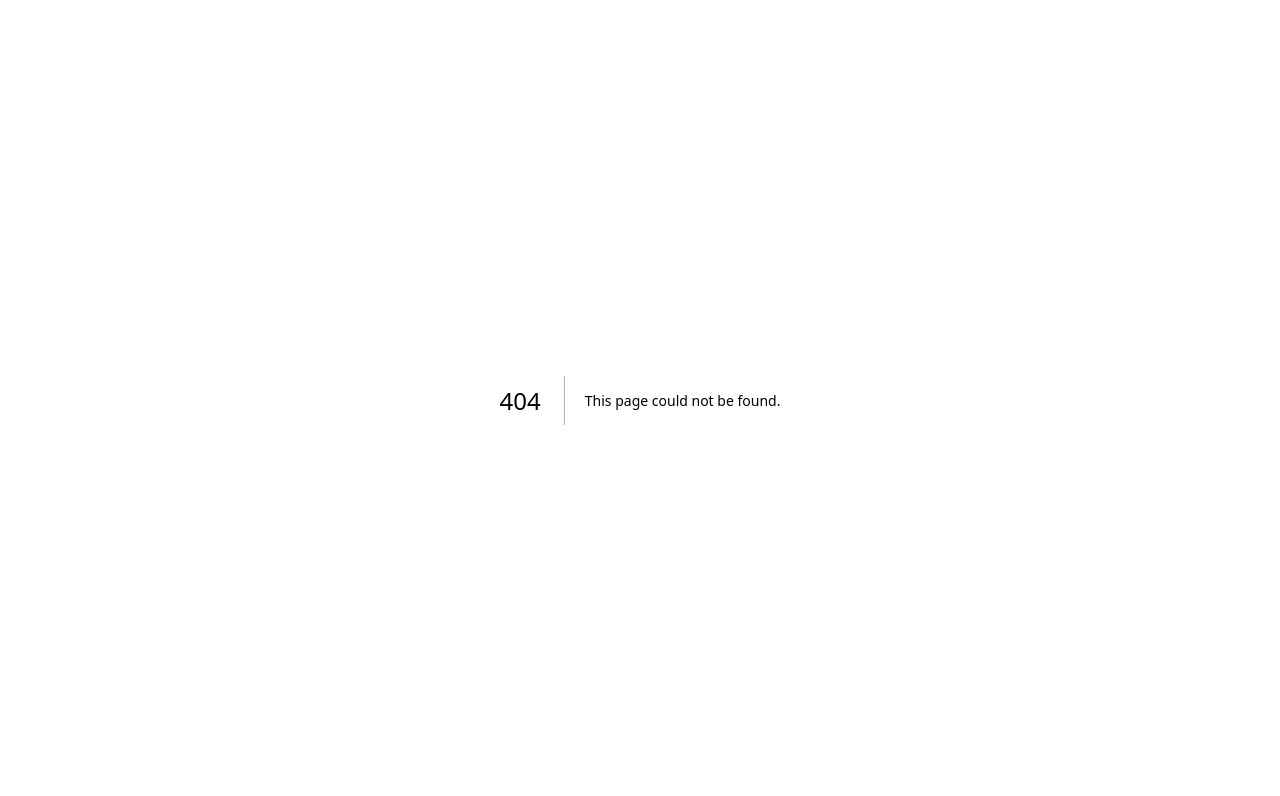
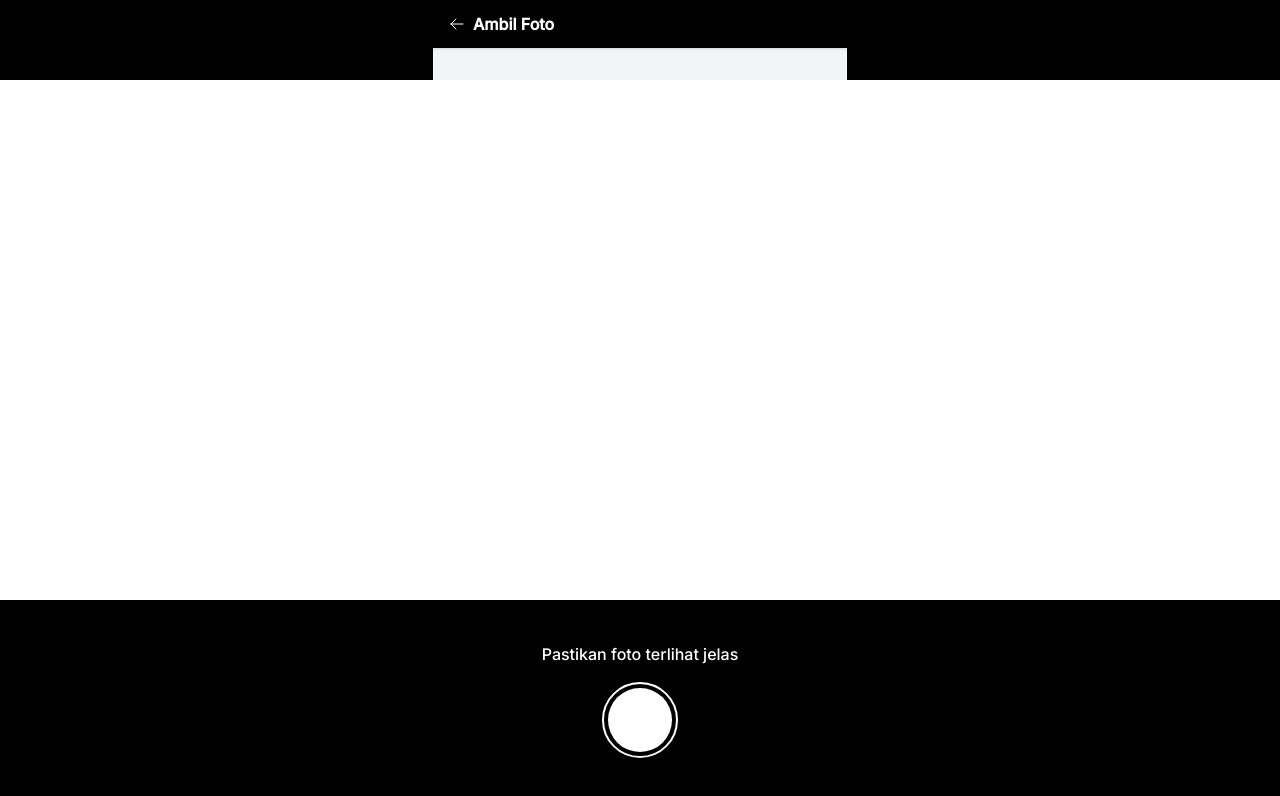
Before and after one commit to farhanangga/ramcek-nasional, a Next.js app: page /pemeriksaan/pemeriksaanTeknis/1-sistemPenerangan/cameraFoto in a window 1280 px wide. Before the commit this address had no page. Shown: the top 796 px of the page. Built offline with nearby package versions, Linux system fonts and the light colour scheme; no server answers.

Commit message:
FIXED BUG PT 1

```diff
--- a/src/app/pemeriksaan/pemeriksaanTeknis/cameraFoto/page.tsx
+++ b/src/app/pemeriksaan/pemeriksaanTeknis/1-sistemPenerangan/cameraFoto/page.tsx
@@ -1,16 +1,15 @@
+// src/app/pemeriksaan/pemeriksaanTeknis/1-sistemPenerangan/cameraFoto/page.tsx
 "use client";
 
 import { useEffect, useRef, Suspense } from "react";
 import { useRouter, useSearchParams } from "next/navigation";
 
-function InputKameraInner() {
+function CameraFotoInner() {
   const router = useRouter();
   const searchParams = useSearchParams();
   const videoRef = useRef<HTMLVideoElement>(null);
 
-  // ambil parameter dari query
   const qId = searchParams.get("qId");
-  const returnTo = searchParams.get("returnTo") || "/pemeriksaan/pemeriksaanTeknis";
 
   useEffect(() => {
     if (!videoRef.current) return;
@@ -28,10 +27,9 @@ function InputKameraInner() {
         }
       })
       .catch((err) => {
-        console.error("❌ Gagal buka kamera:", err);
+        console.error("Error membuka kamera:", err);
       });
 
-    // stop kamera saat keluar halaman
     return () => {
       if (videoRef.current?.srcObject) {
         (videoRef.current.srcObject as MediaStream)
@@ -41,8 +39,8 @@ function InputKameraInner() {
     };
   }, []);
 
-  const ambilFoto = () => {
-    if (!videoRef.current || !qId) return;
+  const ambilGambar = () => {
+    if (!videoRef.current) return;
 
     const video = videoRef.current;
     if (video.videoWidth === 0 || video.videoHeight === 0) {
@@ -61,20 +59,19 @@ function InputKameraInner() {
     if (!ctx) return;
 
     ctx.drawImage(video, 0, 0, canvas.width, canvas.height);
+
     const dataUrl = canvas.toDataURL("image/jpeg", 0.8);
 
-    // simpan hasil foto ke localStorage
     try {
       localStorage.setItem(
         `capturedPhoto_${qId}`,
         JSON.stringify({ photo: dataUrl, qId })
       );
     } catch (err) {
-      console.error("❌ Gagal simpan ke localStorage:", err);
+      console.error("Gagal simpan ke localStorage:", err);
     }
 
-    // balik ke halaman asal
-    router.push(returnTo);
+    router.push("/pemeriksaan/pemeriksaanTeknis/1-sistemPenerangan");
   };
 
   return (
@@ -84,7 +81,11 @@ function InputKameraInner() {
         <div className="fixed w-full max-w-[414px]">
           <div className="top-0 left-0 w-full flex items-center justify-between bg-black text-white px-4 py-3 shadow z-50">
             <div className="flex items-center gap-2">
-              <button onClick={() => router.push(returnTo)}>
+              <button
+                onClick={() =>
+                  router.push("/pemeriksaan/pemeriksaanTeknis/1-sistemPenerangan")
+                }
+              >
                 <svg
                   xmlns="http://www.w3.org/2000/svg"
                   fill="none"
@@ -114,14 +115,14 @@ function InputKameraInner() {
             className="w-full h-full object-cover"
           />
         </div>
-
         {/* Tombol ambil gambar */}
         <div className="fixed bottom-0 left-0 w-full shadow-lg">
           <div className="bg-black w-full h-[25vh] mx-auto flex flex-col items-center justify-center">
             <p className="text-white mb-4">Pastikan foto terlihat jelas</p>
+
             <div className="rounded-full border-2 border-white h-19 w-19">
               <button
-                onClick={ambilFoto}
+                onClick={ambilGambar}
                 className="w-16 h-16 rounded-full bg-white shadow-lg m-1"
               ></button>
             </div>
@@ -132,11 +133,11 @@ function InputKameraInner() {
   );
 }
 
-// ✅ wrapper dengan Suspense
-export default function InputKameraPage() {
+// ✅ Page wrapper dengan Suspense
+export default function CameraFotoPage() {
   return (
     <Suspense fallback={<div>Loading kamera...</div>}>
-      <InputKameraInner />
+      <CameraFotoInner />
     </Suspense>
   );
 }
--- a/src/app/pemeriksaan/pemeriksaanTeknis/1-sistemPenerangan/page.tsx
+++ b/src/app/pemeriksaan/pemeriksaanTeknis/1-sistemPenerangan/page.tsx
@@ -102,11 +102,18 @@ export default function SistemPeneranganPage() {
   }, [answers]);
 
   const handleStatusChange = (qId: string, status: "semua" | "tidak") => {
-    setAnswers((prev) => ({
-      ...prev,
-      [qId]: { ...prev[qId], status, side: { kanan: false, kiri: false } },
-    }));
-  };
+  setAnswers((prev) => ({
+    ...prev,
+    [qId]: {
+      ...prev[qId],
+      status,
+      side: { kanan: false, kiri: false },
+      photo: undefined,   // reset foto
+      video: undefined,   // reset video
+    },
+  }));
+};
+
 
   const handleSideChange = (qId: string, side: "kanan" | "kiri") => {
     setAnswers((prev) => ({
@@ -244,7 +251,7 @@ export default function SistemPeneranganPage() {
                           ) : (
                             <div
                               onClick={() =>
-                                router.push(`/pemeriksaan/pemeriksaanTeknis/cameraFoto?qId=${q.id}`)
+                                router.push(`/pemeriksaan/pemeriksaanTeknis/1-sistemPenerangan/cameraFoto?qId=${q.id}`)
                               }
                               className="flex flex-col items-center justify-center h-32 w-full border-2 border-dashed border-[#29005E] rounded-lg bg-[#F3E9FF] cursor-pointer"
                             >
@@ -267,7 +274,7 @@ export default function SistemPeneranganPage() {
                           ) : (
                             <div
                               onClick={() =>
-                                router.push(`/pemeriksaan/pemeriksaanTeknis/cameraVideo?qId=${q.id}`)
+                                router.push(`/pemeriksaan/pemeriksaanTeknis/1-sistemPenerangan/cameraVideo?qId=${q.id}`)
                               }
                               className="flex flex-col items-center justify-center h-32 w-full border-2 border-dashed border-[#29005E] rounded-lg bg-[#F3E9FF] cursor-pointer"
                             >
```
Also changed, not shown: src/app/pemeriksaan/pemeriksaanTeknis/1-sistemPenerangan/cameraVideo/page.tsx (renamed from src/app/pemeriksaan/pemeriksaanTeknis/cameraVideo/page.tsx).
